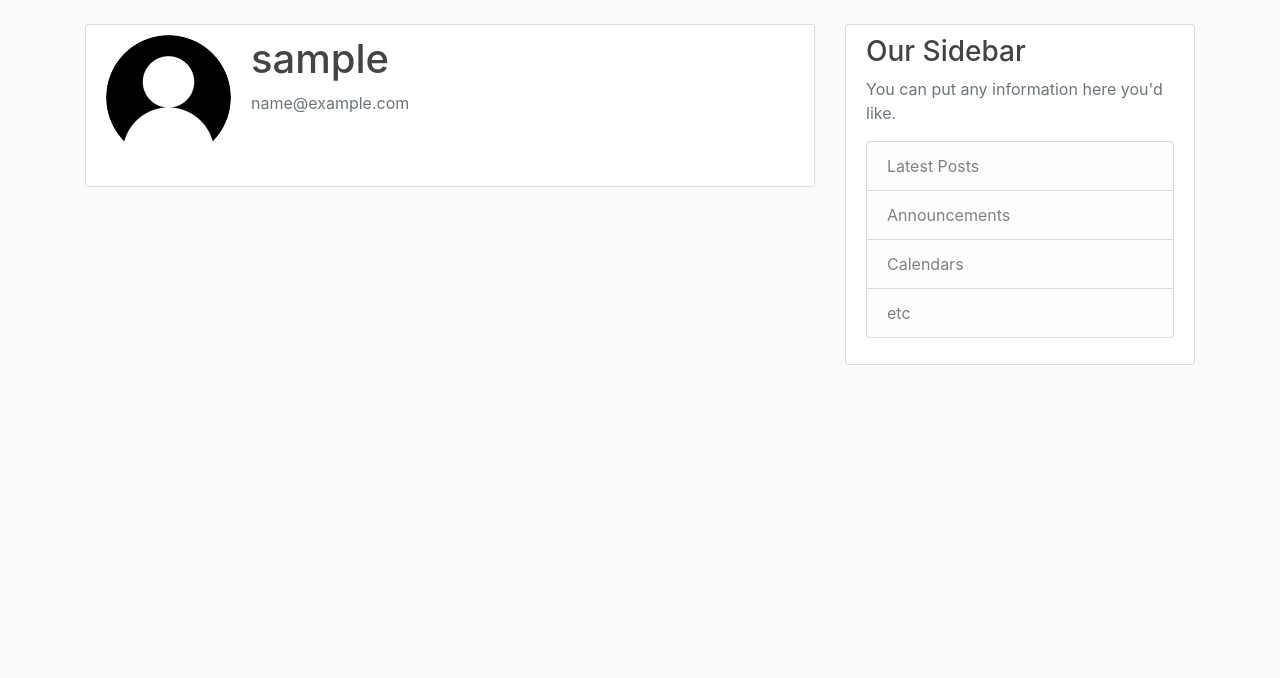
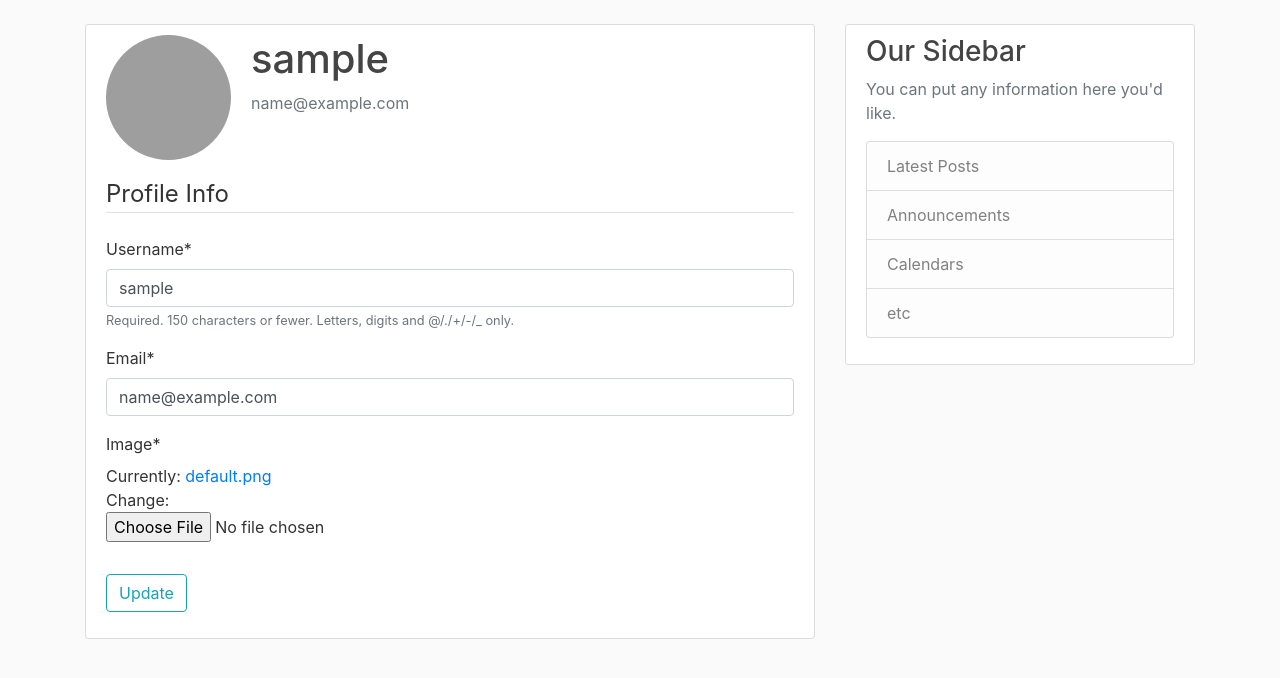
Before and after one commit to luisfqv2194/DjangoBlog, a Django app: page /profile/ in a window 1280 px wide. Shown: the part 56-734 px from the top of the page. Run offline with Django 3.2, Linux system fonts and the light colour scheme; the visitor is signed in with stand-in values (Sample User, id 1); some libraries are stand-ins or nearby versions; grey boxes are pictures that could not be loaded.

Commit message:
Update profile image, username and email

```diff
--- a/blog/templates/blog/home.html
+++ b/blog/templates/blog/home.html
@@ -2,6 +2,7 @@
 {% block content %}
     {% for post in posts %}
         <article class="media content-section">
+            <img class="rounded-circle article-img mt" src="{{post.author.profile.image.url}}">
             <div class="media-body">
                 <div class="article-metadata">
                   <a class="mr-2" href="#">{{ post.author }}</a>
--- a/users/forms.py
+++ b/users/forms.py
@@ -1,6 +1,7 @@
 from django import forms
 from django.contrib.auth.models import User
 from django.contrib.auth.forms import UserCreationForm
+from .models import Profile
 
 
 class UserRegisterForm(UserCreationForm):
@@ -9,3 +10,17 @@ class UserRegisterForm(UserCreationForm):
     class Meta:
         model = User
         fields = ['username', 'email', 'password1', 'password2']
+
+
+class UserUpdateForm(forms.ModelForm):
+    email = forms.EmailField()
+
+    class Meta:
+        model = User
+        fields = ['username', 'email']
+
+
+class ProfileUpdateForm(forms.ModelForm):
+    class Meta:
+        model = Profile
+        fields = ['image']
--- a/users/models.py
+++ b/users/models.py
@@ -1,11 +1,20 @@
 from django.db import models
 from django.contrib.auth.models import User
+from PIL import Image
 
 
 class Profile(models.Model):
     user = models.OneToOneField(User, on_delete=models.CASCADE)
-    image = models.ImageField(default='default.jpg', upload_to='profile_pics')
-
+    image = models.ImageField(default='default.png', upload_to='profile_pics')
 
     def __str__(self):
         return f'{self.user.username} Profile'
+
+    def save(self):
+        super().save()
+        img = Image.open(self.image.path)
+
+        if img.height > 300 or img.width > 300:
+            output_size = (300, 300)
+            img.thumbnail(output_size)
+            img.save(self.image.path)
--- a/users/templates/users/profile.html
+++ b/users/templates/users/profile.html
@@ -9,6 +9,16 @@
                 <p class="text-secondary">{{ user.email }}</p>
             </div>
         </div>
-  <!-- FORM HERE -->
+        <form method="post" enctype="multipart/form-data">
+            {% csrf_token %}
+            <fieldset class="form-group">
+                <legend class="border-bottom mb-4">Profile Info</legend>
+                    {{ u_form|crispy }}
+                    {{ p_form|crispy }}
+            </fieldset>
+            <div class="form-group">
+                <button class="btn btn-outline-info" type="submit">Update</button>
+            </div>
+        </form>
     </div>
 {% endblock content %}
--- a/users/views.py
+++ b/users/views.py
@@ -1,6 +1,6 @@
 from django.shortcuts import render, redirect
 from django.contrib import messages
-from .forms import UserRegisterForm
+from .forms import UserRegisterForm, UserUpdateForm, ProfileUpdateForm
 from django.contrib.auth.decorators import login_required
 
 
@@ -10,7 +10,7 @@ def register(request):
         if form.is_valid():
             form.save()
             username = form.cleaned_data.get('username')
-            messages.success(request, f'Your account has created!')
+            messages.success(request, f'Your account has been created!')
             return redirect('login')
     else:
         form = UserRegisterForm()
@@ -19,4 +19,22 @@ def register(request):
 
 @login_required
 def profile(request):
-    return render(request, 'users/profile.html')
+    if request.method == 'POST':
+        u_form = UserUpdateForm(request.POST, instance=request.user)
+        p_form = ProfileUpdateForm(request.POST,
+                                   request.FILES,
+                                   instance=request.user.profile)
+        if u_form.is_valid() and p_form.is_valid():
+            u_form.save()
+            p_form.save()
+            messages.success(request, f'Your account has been updated!')
+            return redirect('profile')
+    else:
+        u_form = UserUpdateForm(instance=request.user)
+        p_form = ProfileUpdateForm(instance=request.user.profile)
+
+    context = {
+        'u_form': u_form,
+        'p_form': p_form
+    }
+    return render(request, 'users/profile.html', context)
```
Also changed, not shown: media/default.jpg (deleted), users/migrations/0001_initial.py, 1 other file. Lines whose indentation alone changed are shown as unchanged.
